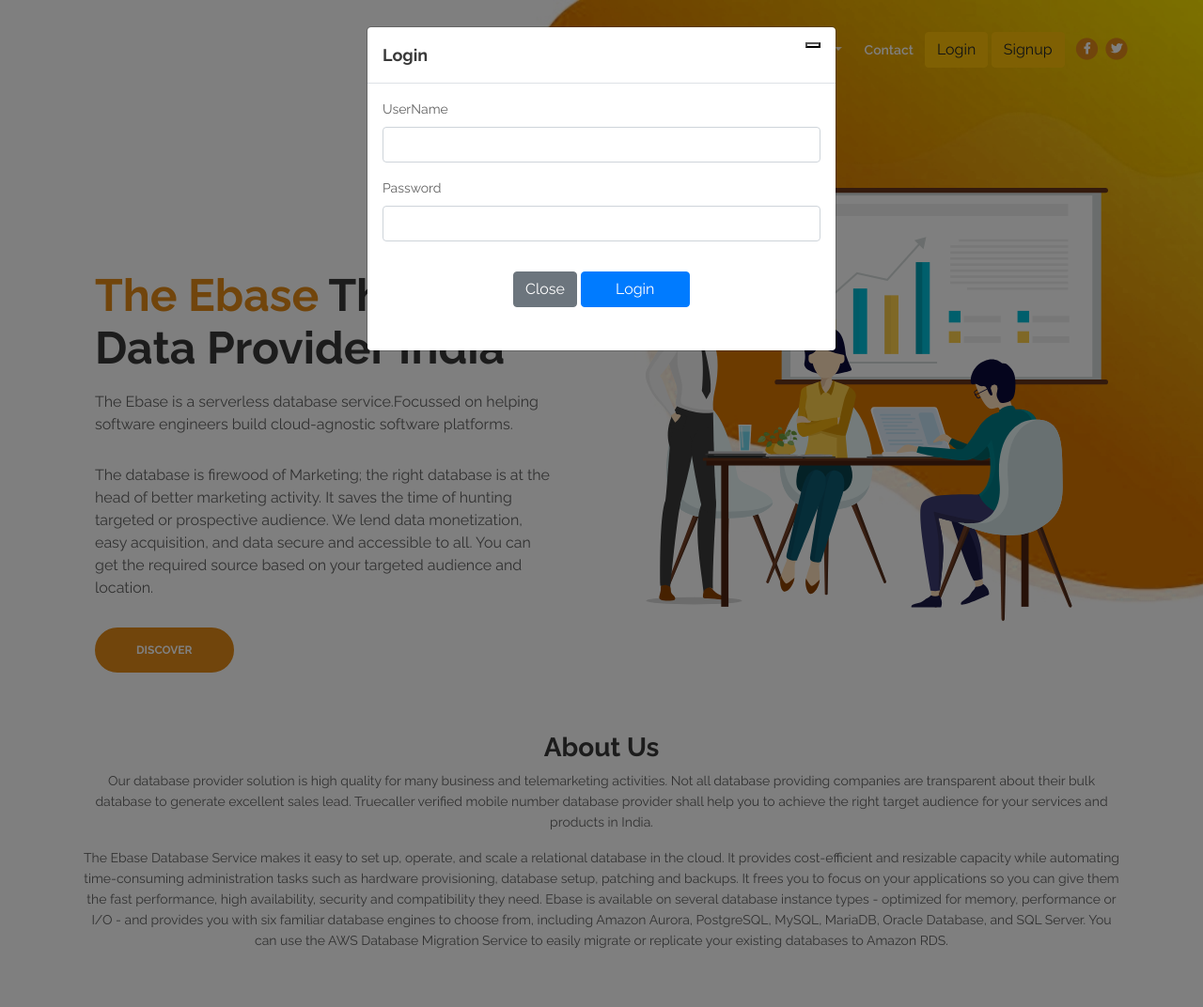
After one commit to nikhilmarathe2681/Database_Project, a PHP site: page /index.php in a window 1280 px wide, after a click on "Login". The commit adds this page. Shown: the whole page at 94% size. Run offline with PHP 8.4, Linux system fonts and the light colour scheme; some libraries are stand-ins or nearby versions.

Commit message:
modified

```diff
--- a/index.html
+++ b/index.php
@@ -1,3 +1,18 @@
+<?php
+require 'loginsystem/partials/dbconnect.php';
+
+session_start();
+
+
+
+include "login.php";
+include "signup.php";
+
+
+
+
+?>
+
 <!DOCTYPE html>
 <html lang="en">
 
@@ -95,6 +110,12 @@
                     <a class="nav-link page-scroll" href="#contact">Contact</a>
                 </li>
             </ul>
+            <div class="d-grid gap-2 d-md-block">
+                <button class="btn btn-warning" type="button" data-bs-toggle="modal" data-bs-target="#loginmodal">Login</button>
+                <button class="btn btn-warning" type="button" data-bs-toggle="modal" data-bs-target="#signupmodal">Signup</button>
+            </div>
+
+
             <span class="nav-item social-icons">
                 <span class="fa-stack">
                     <a href="https://www.facebook.com/">
@@ -481,7 +502,7 @@
                                 </li>
                             </ul>
                             <div class="button-wrapper">
-                                <a class="btn-solid-reg page-scroll" href="#request">REQUEST</a>
+                                <a class="btn-solid-reg page-scroll" data-bs-toggle="modal" data-bs-target="#signupmodal" style="color:black;">REQUEST</a>
                             </div>
                         </div>
                     </div>
@@ -522,7 +543,7 @@
                                 </li>
                             </ul>
                             <div class="button-wrapper">
-                                <a class="btn-solid-reg page-scroll" href="#request">REQUEST</a>
+                                <a class="btn-solid-reg page-scroll" data-bs-toggle="modal" data-bs-target="#signupmodal" style="color:black;" >REQUEST</a>
                             </div>
                         </div>
                     </div>
@@ -566,7 +587,7 @@
                                 </li>
                             </ul>
                             <div class="button-wrapper">
-                                <a class="btn-solid-reg page-scroll" href="#request">REQUEST</a>
+                                <a class="btn-solid-reg page-scroll" data-bs-toggle="modal" data-bs-target="#signupmodal" style="color:black;">REQUEST</a>
                             </div>
                         </div>
                     </div>
@@ -585,7 +606,7 @@
 
 
     <!-- Request -->
-    <div id="request" class="form-1">
+    <div id="request" class="form-1 center">
         <div class="container">
             <div class="row">
                 <div class="col-lg-6">
@@ -611,13 +632,16 @@
                             </li>
                         </ul>
                     </div>
+                    <div class="form-group my-5">
+                                <button type="submit" class="form-control-submit-button" data-bs-toggle="modal" data-bs-target="#signupmodal">REQUEST</button>
+                            </div>
                     <!-- end of text-container -->
                 </div>
                 <!-- end of col -->
-                <div class="col-lg-6">
+                <!-- <div class="col-lg-6 mb-5"> -->
 
                     <!-- Request Form -->
-                    <div class="form-container">
+                    <!-- <div class="form-container">
                         <form id="requestForm" data-toggle="validator" data-focus="false">
                             <div class="form-group">
                                 <input type="text" class="form-control-input" id="rname" name="rname" required>
@@ -646,16 +670,19 @@
                             <div class="form-group checkbox">
                                 <input type="checkbox" id="rterms" value="Agreed-to-Terms" name="rterms" required>I agree with EBase's stated <a href="privacy-policy.html">Privacy Policy</a> and <a href="terms-conditions.html">Terms & Conditions</a>
                                 <div class="help-block with-errors"></div>
-                            </div>
-                            <div class="form-group">
-                                <button type="submit" class="form-control-submit-button">REQUEST</button>
-                            </div>
+                            </div> -->
 
-                        </form>
-                    </div>
+
+                        <!-- </form>
+                    </div> -->
                     <!-- end of form-container -->
                     <!-- end of request form -->
-
+                    <div class="col-lg-6">
+                    <div class="image-container">
+                        <img class="img-fluid" src="images/details-2-office-team-work.svg" alt="alternative">
+                    </div>
+                    <!-- end of image-container -->
+                </div>
                 </div>
                 <!-- end of col -->
             </div>
@@ -1064,7 +1091,18 @@
     <script src="js/validator.min.js"></script>
     <!-- Validator.js - Bootstrap plugin that validates forms -->
     <script src="js/scripts.js"></script>
+
+    <!-- <script src="https://cdn.jsdelivr.net/npm/bootstrap@5.0.0-beta1/dist/js/bootstrap.bundle.min.js" integrity="sha384-ygbV9kiqUc6oa4msXn9868pTtWMgiQaeYH7/t7LECLbyPA2x65Kgf80OJFdroafW" crossorigin="anonymous"></script> -->
+    <script src="https://cdn.jsdelivr.net/npm/@popperjs/core@2.5.4/dist/umd/popper.min.js" integrity="sha384-q2kxQ16AaE6UbzuKqyBE9/u/KzioAlnx2maXQHiDX9d4/zp8Ok3f+M7DPm+Ib6IU" crossorigin="anonymous"></script>
+<script src="https://cdn.jsdelivr.net/npm/bootstrap@5.0.0-beta1/dist/js/bootstrap.min.js" integrity="sha384-pQQkAEnwaBkjpqZ8RU1fF1AKtTcHJwFl3pblpTlHXybJjHpMYo79HY3hIi4NKxyj" crossorigin="anonymous"></script>
     <!-- Custom scripts -->
+     <!-- Option 1: Bootstrap Bundle with Popper -->
+     <!-- <script src="https://cdn.jsdelivr.net/npm/bootstrap@5.0.0-beta1/dist/js/bootstrap.bundle.min.js" integrity="sha384-ygbV9kiqUc6oa4msXn9868pTtWMgiQaeYH7/t7LECLbyPA2x65Kgf80OJFdroafW" crossorigin="anonymous"></script>
+
+
+<script src="https://cdn.jsdelivr.net/npm/@popperjs/core@2.5.4/dist/umd/popper.min.js" integrity="sha384-q2kxQ16AaE6UbzuKqyBE9/u/KzioAlnx2maXQHiDX9d4/zp8Ok3f+M7DPm+Ib6IU" crossorigin="anonymous"></script>
+<script src="https://cdn.jsdelivr.net/npm/bootstrap@5.0.0-beta1/dist/js/bootstrap.min.js" integrity="sha384-pQQkAEnwaBkjpqZ8RU1fF1AKtTcHJwFl3pblpTlHXybJjHpMYo79HY3hIi4NKxyj" crossorigin="anonymous"></script> -->
+
 </body>
 
 </html>
--- /dev/null
+++ b/login.php
@@ -0,0 +1,96 @@
+<!-- Button trigger modal
+<button type="button" class="btn btn-primary" data-bs-toggle="modal" data-bs-target="#loginmodal">
+  Launch demo modal
+</button> -->
+<?php
+require 'loginsystem/partials/dbconnect.php';
+
+
+      if(isset($_POST['Login'])){
+          $password = $_POST['password'];
+          $username = $_POST['username'];
+          $query = "SELECT * from `accounts`";
+          $result=mysqli_query($con,$query);
+        //   while($fetch=mysqli_fetch_assoc($result)){
+        //   if($fetch['username']=='rnrathod'&&$fetch['password']=='ritesh@07'){
+        //     session_start();
+        //           $_SESSION['username']= 'rnrathod';
+        //           $_SESSION['login'] = true;
+
+        //           header('location:home.php');
+
+
+        //   }
+        // }
+          $num=mysqli_num_rows($result);
+          if($num > 0){ //this is to catch unknown error.
+            while($fetch=mysqli_fetch_assoc($result)){
+
+
+               if($fetch['username']==$username&&$fetch['password']==$password){
+
+
+                      switch($username){
+                        case "rnrathod":
+                          session_start();
+                      $_SESSION['username']='rnrathod';
+                      $_SESSION['login'] = true;
+                          header("location:home.php");
+                        break;
+
+                        case "$username":
+                          session_start();
+                      $_SESSION['username']=$username;
+                      $_SESSION['login'] = true;
+                          header("location:user.php");
+                        break;
+
+                      }
+                  }
+                  else{
+                    echo "<script>alert('Invalid Credentials')</script>";
+                }
+              }
+          }else{
+              echo "<script>alert('Error.')</script>";
+          }
+
+      }
+
+    ?>
+<!-- Modal -->
+
+<div class="modal fade" id="loginmodal" tabindex="-1" aria-labelledby="loginmodalLabel" aria-hidden="true">
+
+  <div class="modal-dialog">
+    <div class="modal-content">
+      <div class="modal-header">
+        <h5 class="modal-title" id="loginmodalLabel">Login</h5>
+        <button type="button" class="btn-close" data-bs-dismiss="modal" aria-label="Close"></button>
+      </div>
+
+      <div class="modal-body">
+      <form  method="POST">
+  <div class="mb-3">
+    <label for="exampleInputEmail1" class="form-label">UserName</label>
+    <input type="text" name="username" class="form-control" id="exampleInputEmail1" aria-describedby="emailHelp">
+
+  </div>
+  <div class="mb-3">
+    <label for="exampleInputPassword1" class="form-label">Password</label>
+    <input type="password" name="password" class="form-control" id="exampleInputPassword1">
+  </div>
+  <!-- <div class="modal-footer">
+        <button type="button" class="btn btn-secondary" data-bs-dismiss="modal">Close</button>
+        <button type="submit" class="btn btn-primary col-3 my-3">Login</button>
+      </div> -->
+  <div class="text-center">
+  <button type="button" class="btn btn-secondary" data-bs-dismiss="modal">Close</button>
+        <button type="submit" name="Login" class="btn btn-primary col-3 my-3">Login</button>
+  </div>
+</form>
+      </div>
+
+    </div>
+  </div>
+</div>
--- a/loginsystem/login.php
+++ b/loginsystem/login.php
@@ -28,7 +28,7 @@ if($_SERVER['REQUEST_METHOD']=="POST"){
                 session_start();
                 $_SESSION['username']=$username;
                 $_SESSION['loggedin']=true;
-                header('location:welcome.php');
+                header('location:../index.php');
             }
             else{
                 echo '<div class="alert alert-danger alert-dismissible fade show" role="alert">
--- a/loginsystem/logout.php
+++ b/loginsystem/logout.php
@@ -3,6 +3,6 @@
 session_start();
 session_unset();
 session_destroy();
-header('location: login.php');
+header('location: ../index.php');
 
 ?>
--- /dev/null
+++ b/signup.php
@@ -0,0 +1,82 @@
+<!-- Button trigger modal
+<button type="button" class="btn btn-primary" data-bs-toggle="modal" data-bs-target="#signupmodal">
+  Launch demo modal
+</button> -->
+<?php
+        if((isset($_POST['signup']))){
+            $firstname = $_POST['firstname'];
+            $lastname = $_POST['lastname'];
+            $username = $_POST['username'];
+            $password = $_POST['password'];
+            $pack=$_POST['pack'];
+
+            // $message = "$lastname $firstname would like to request an account.";
+            $query = "INSERT INTO `requests` (`firstname`, `lastname`, `username`, `password`, `pack`, `date`) VALUES ('$firstname', '$lastname', '$username', '$password', '$pack', current_timestamp());";
+            $result=mysqli_query($con,$query);
+            if($result){
+                echo "<script>alert('Your account request is now pending for approval. Please wait for confirmation. Thank you.')</script>";
+            }else{
+                echo "<script>alert('Unknown error occured.')</script>";
+            }
+        }
+
+    ?>
+
+<div class="modal fade" id="signupmodal" tabindex="-1" aria-labelledby="signupmodalLabel" aria-hidden="true">
+  <div class="modal-dialog">
+    <div class="modal-content">
+      <div class="modal-header">
+        <h5 class="modal-title" id="signupmodalLabel">Signup</h5>
+        <button type="button" class="btn-close" data-bs-dismiss="modal" aria-label="Close"></button>
+      </div>
+      <div class="modal-body">
+      <form method="POST">
+      <div class="mb-3">
+    <label for="exampleInputname" class="form-label">FirstName</label>
+    <input type="text" name="firstname" class="form-control" id="exampleInputname" aria-describedby="emailHelp">
+
+  </div>
+  <div class="mb-3">
+    <label for="exampleInputlast" class="form-label">LastName</label>
+    <input type="text" name="lastname" class="form-control" id="exampleInputlast" aria-describedby="emailHelp">
+
+  </div>
+  <div class="mb-3">
+    <label for="exampleInputEmail1" class="form-label">UserName</label>
+    <input type="text" name="username" class="form-control" id="exampleInputEmail1" aria-describedby="emailHelp">
+
+  </div>
+  <div class="mb-3">
+    <label for="exampleInputPassword1" class="form-label">Password</label>
+    <input type="password" name="password" class="form-control" id="exampleInputPassword1">
+  </div>
+  <div class="form-group">
+  <label for="exampleInputPack" class="form-label">Select one Pack</label>
+                                <select class="form-control-select" id="rselect" required>
+                                    <option class="select-option" value="" disabled selected>Interested in...</option>
+                                    <option class="select-option" value="Personal Loan">Starter</option>
+                                    <option class="select-option" value="Car Loan">Medium</option>
+                                    <option class="select-option" value="House Loan">Complete</option>
+                                </select>
+                                <div class="help-block with-errors"></div>
+                            </div>
+
+                            <div class="mb-3">
+    <label for="exampleInputPack" class="form-label">Conform Pack Selected</label>
+    <input type="text" name="pack" class="form-control" id="exampleInputPack">
+  </div>
+  <div class="form-group checkbox">
+                                <input type="checkbox" id="rterms" value="Agreed-to-Terms" name="rterms" required>I agree with EBase's stated <a href="privacy-policy.html">Privacy Policy</a> and <a href="terms-conditions.html">Terms & Conditions</a>
+                                <div class="help-block with-errors"></div>
+                            </div>
+  <div class="text-center">
+
+  <button type="button" class="btn btn-secondary" data-bs-dismiss="modal">Close</button>
+  <button type="submit" name="signup" class="btn btn-primary col-3 my-3">SignUp</button>
+  </div>
+</form>
+      </div>
+
+    </div>
+  </div>
+</div>
```
Also changed, not shown: accept.php (added, +54 -0 lines), home.php (added, +129 -0 lines), reject.php (added, +14 -0 lines), user.php (added, +11 -0 lines), 1 other file.
